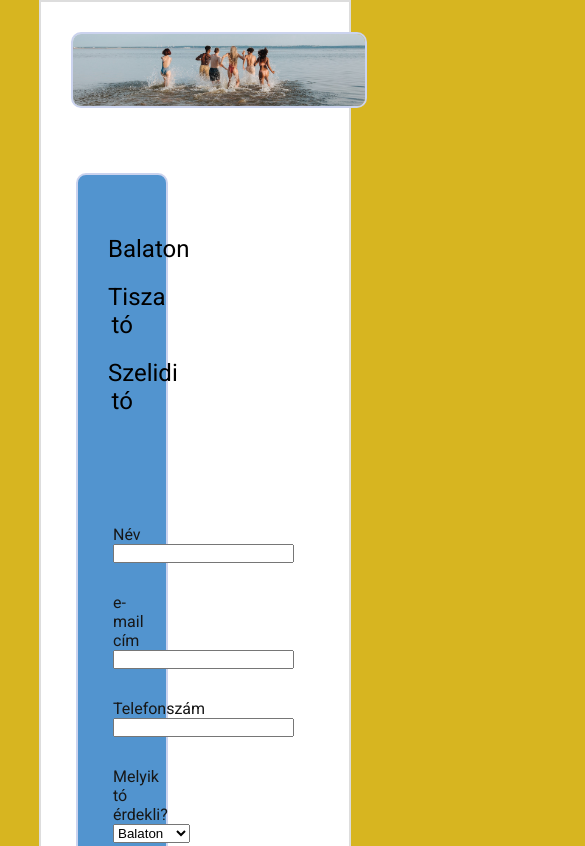
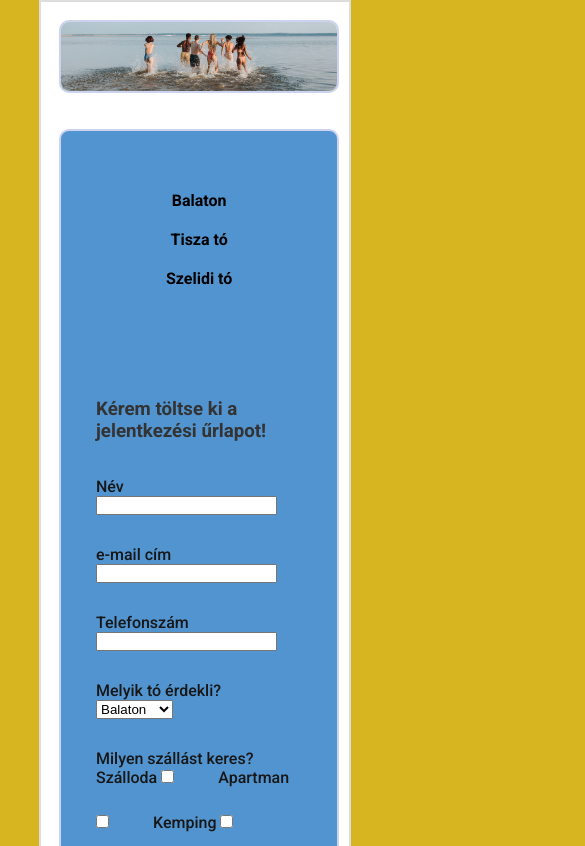
Before and after one commit to rulezz34/rulezz34.github.io, a plain HTML site: page index.html in a window 390 px wide. Shown: the top 846 px of the page, 585 px wide, since content can reach past the window. Drawn offline with Linux system fonts and the light colour scheme.

Commit message:
final files

```diff
--- /dev/null
+++ b/css/queries.css
@@ -0,0 +1,77 @@
+@media (max-width: 1757px) {
+  #header-img {
+    display: block;
+    width: 97%;
+    border-radius: 10px;
+    margin: 18px;
+  }
+
+  #balaton,
+  #tisza,
+  #szelidi {
+    border-radius: 10px;
+    display: block;
+    float: none;
+    margin: 18px;
+    width: 97%;
+  }
+
+  img {
+    width: 40%;
+    display: block;
+    float: left;
+  }
+
+  aside {
+    display: block;
+    float: none;
+    width: 97%;
+    margin: 18px;
+  }
+
+  .respclear::after {
+    content: "";
+    clear: both;
+    display: table;
+  }
+}
+
+@media (max-width: 1000px) {
+  aside {
+    width: 95%;
+  }
+
+  #balaton,
+  #tisza,
+  #szelidi {
+    width: 95%;
+  }
+
+  #header-img {
+    width: 95%;
+  }
+
+  li a {
+    font-size: 22px;
+  }
+}
+
+@media (max-width: 600px) {
+  aside {
+    width: 91%;
+  }
+
+  #balaton,
+  #tisza,
+  #szelidi {
+    width: 91%;
+  }
+
+  #header-img {
+    width: 91%;
+  }
+
+  li a {
+    font-size: 16px;
+  }
+}
--- a/css/style.css
+++ b/css/style.css
@@ -61,7 +61,8 @@ li {
 }
 
 li a {
-  font-size: 24px;
+  font-weight: 700;
+  font-size: 32px;
   display: block;
   text-decoration: none;
   padding: 10px 30px;
@@ -69,14 +70,20 @@ li a {
 }
 
 li:hover {
-  background-color: rgb(93, 92, 92);
+  background-color: rgb(188, 212, 235);
 }
 
 /* ŰRLAP */
 
+h3 {
+  margin-left: 35px;
+  font-weight: 700;
+}
+
 form {
   color: rgb(23, 23, 23);
   margin: 35px;
+  font-weight: 500;
 }
 
 input,
--- a/index.html
+++ b/index.html
@@ -11,10 +11,11 @@
       rel="stylesheet"
     />
     <link rel="stylesheet" href="css/style.css" />
+    <link rel="stylesheet" href="css/queries.css" />
     <title>Document</title>
   </head>
   <body>
-    <div class="container clearfix">
+    <div class="container clearfix respclear">
       <header class="clearfix">
         <img id="header-img" src="img/header3.jpg" alt="Balaton" />
       </header>
@@ -26,6 +27,7 @@
             <li><a href="#szelidi">Szelidi tó</a></li>
           </ul>
         </nav>
+        <h3>Kérem töltse ki a jelentkezési űrlapot!</h3>
         <form action="" method="post">
           <label for="name">Név</label>
           <input type="text" name="name" id="name" />
```
Also changed, not shown: 1 other file.
